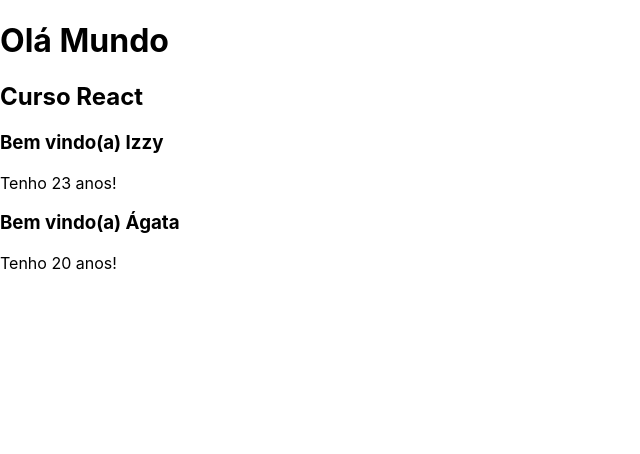
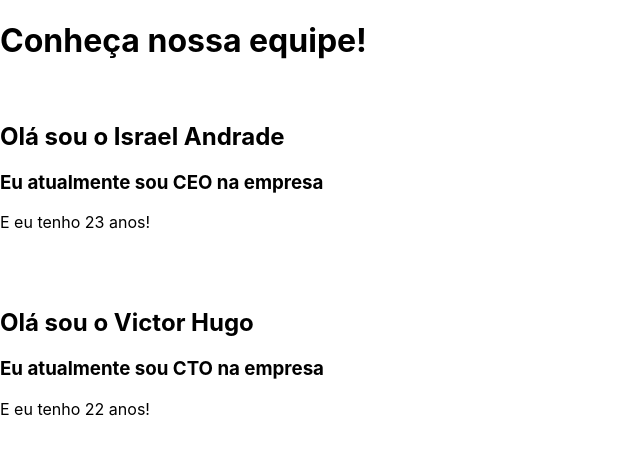
Before and after one commit to izzyandrade/first-react-app, a React (Create React App) app: page / in a window 1280 px wide. Shown: the top 454 px of the page, without its empty margins (0-640 px from the left). Built offline with nearby package versions, Linux system fonts and the light colour scheme.

Commit message:
aprendendo props part.2

```diff
--- a/src/App.js
+++ b/src/App.js
@@ -1,10 +1,25 @@
 import React from 'react';
 
-const Bemvindo = (props) => {
-	return(
+const Equipe = (props) => {
+	return (
 		<div>
-			<h3>Bem vindo(a) { props.nome }</h3>
-			<p>Tenho { props.idade } anos!</p>
+			<Sobre
+				nome={props.nome}
+				cargo={props.cargo}
+				idade={props.idade}
+			/>
+		</div>
+	);
+}
+
+const Sobre = (props) => {
+	return (
+		<div>
+			<br/>
+			<h2>Olá sou o {props.nome}</h2>
+			<h3>Eu atualmente sou {props.cargo} na empresa</h3>
+			<p>E eu tenho {props.idade} anos!</p>
+			<br/>
 		</div>
 	);
 }
@@ -12,10 +27,9 @@
 function App(){
 	return (
 		<div>
-			<h1>Olá Mundo</h1>
-			<h2>Curso React</h2>
-			<Bemvindo nome="Izzy" idade="23"/>
-			<Bemvindo nome="Ágata" idade="20"/>
+			<h1>Conheça nossa equipe!</h1>
+			<Equipe nome="Israel Andrade" cargo="CEO" idade="23"/>
+			<Equipe nome="Victor Hugo" cargo="CTO" idade="22"/>
 		</div>
 	);
 }
```
